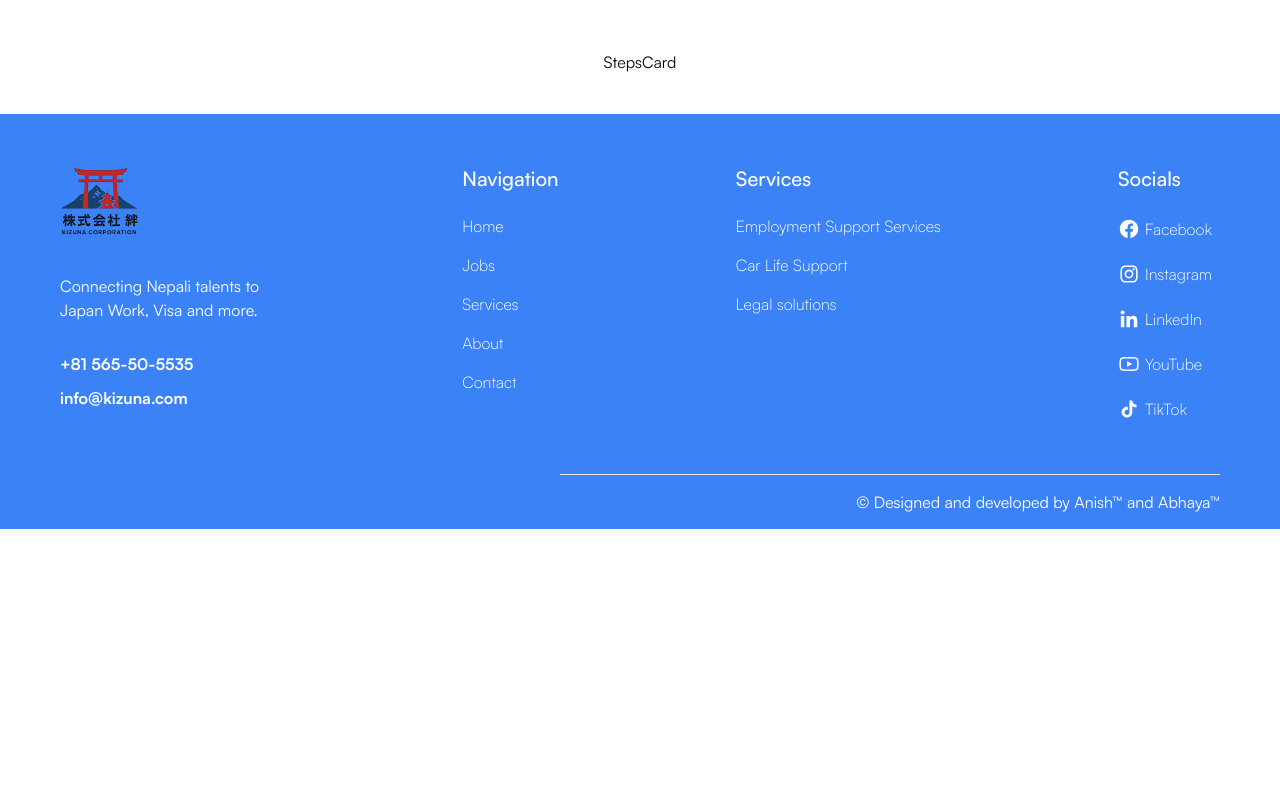
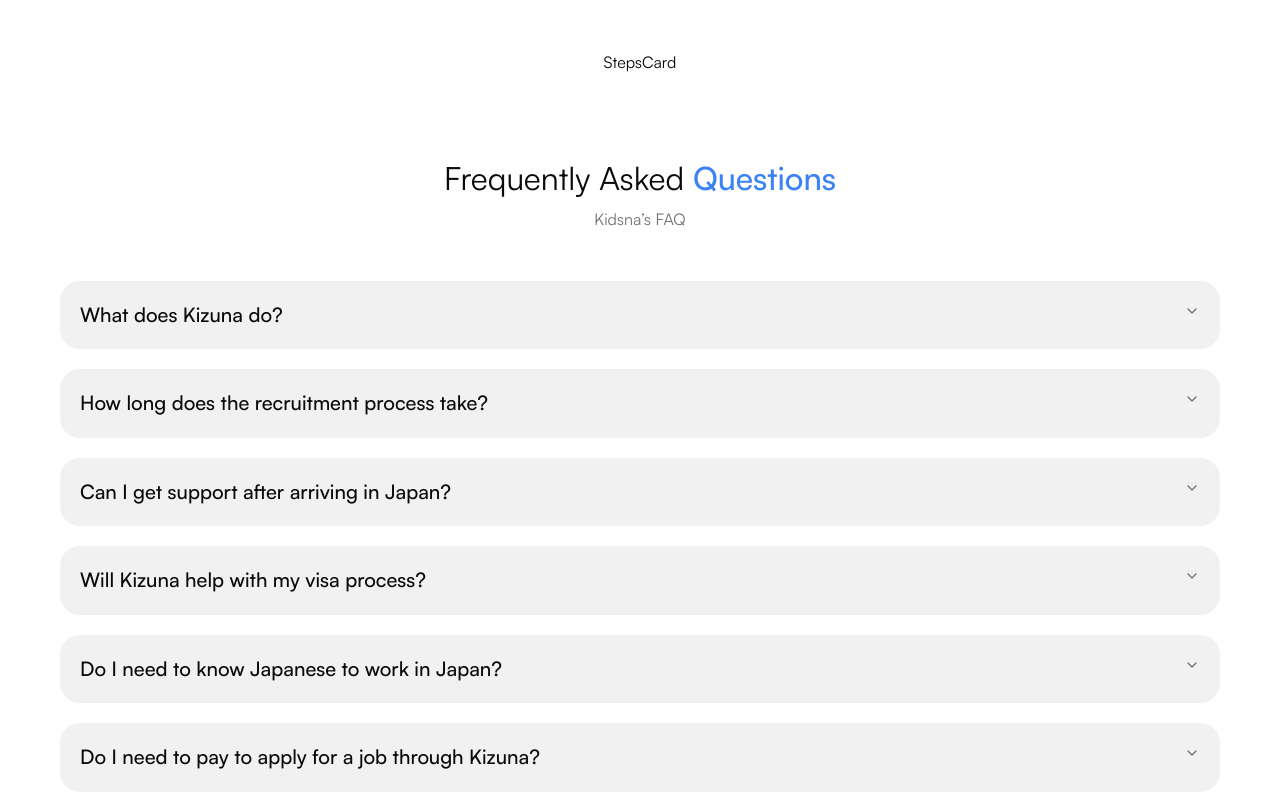
Before and after one commit to AnishSherchan/kizuna, a Next.js app: page / in a window 1280 px wide. Shown: the part 1948-2740 px from the top of the page. Before the commit the page ends 2477 px from the top, so only its background shows below. Built offline with nearby package versions, Linux system fonts and the light colour scheme; no server answers.

Commit message:
FAQ  page completed

```diff
--- a/app/constants/config.ts
+++ b/app/constants/config.ts
@@ -27,3 +27,30 @@
     image:legal_solutions
   },
 ];
+
+export const faqQuestions = [
+  {
+    question: "question1",
+    answer: "answer1",
+  },
+  {
+    question: "question2",
+    answer: "answer2",
+  },
+  {
+    question: "question3",
+    answer: "answer3",
+  },
+  {
+    question: "question4",
+    answer: "answer4",
+  },
+  {
+    question: "question5",
+    answer: "answer5",
+  },
+  {
+    question: "question6",
+    answer: "answer6",
+  }
+]
--- a/app/page.tsx
+++ b/app/page.tsx
@@ -3,19 +3,21 @@
 import OurServices from "@/components/organism/Home/OurServices";
 import About from "@/components/organism/Home/About";
 import Steps from "@/components/organism/Home/Steps";
+import Faq from "@/components/organism/Home/Faq";
 
 export default function HomePage() {
     return (
         <div className="relative h-full">
             <div className=" h-[38rem] bg-[url('/assets/images/BackgroundImage.png')] bg-cover bg-center">
                 <MaxWidthWrapper className="h-full" isPageContent>
-          <HeroSection />
+                    <HeroSection/>
                 </MaxWidthWrapper>
             </div>
             <MaxWidthWrapper className="h-full" isPageContent>
-        <OurServices />
-        <About />
-        <Steps />
+                <OurServices/>
+                <About/>
+                <Steps/>
+                <Faq/>
             </MaxWidthWrapper>
         </div>
     );
--- /dev/null
+++ b/components/organism/Home/Faq.tsx
@@ -0,0 +1,40 @@
+import React from 'react';
+import ContentWrapper from "@/components/Layout/ContentWrapper";
+import {faqQuestions} from "@/app/constants/config";
+
+import {
+    Accordion,
+    AccordionContent,
+    AccordionItem,
+    AccordionTrigger,
+} from "@/components/ui/accordion"
+import Text from "@/components/atom/Text";
+import {useTranslations} from "next-intl";
+
+const Faq = () => {
+    const t= useTranslations("FAQPage")
+    return (
+        <ContentWrapper heading={t("heading")} headingSpan={t("headingSpan")} subHeading={t('subHeading')}>
+            <div className={'w-full '}>
+                <Accordion type="multiple">
+                    <div className={'space-y-[20px] '}>
+                        {faqQuestions.map((q, i) => (
+                            <div className={'bg-[#F1F1F1] rounded-[20px] p-[20px]'} key={i}>
+                                <AccordionItem value={t(q.question)}>
+                                    <AccordionTrigger><Text variant={'card_heading'}
+                                                            className={'font-medium cursor-pointer'}>{t(q.question)}</Text></AccordionTrigger>
+                                    <AccordionContent>
+                                        <Text variant={'nav'}>{t(q.answer)}</Text>
+                                    </AccordionContent>
+                                </AccordionItem>
+                            </div>
+                        ))}
+
+                    </div>
+                </Accordion>
+            </div>
+        </ContentWrapper>
+    );
+};
+
+export default Faq;
--- /dev/null
+++ b/components/ui/accordion.tsx
@@ -0,0 +1,68 @@
+"use client"
+
+import * as React from "react"
+import * as AccordionPrimitive from "@radix-ui/react-accordion"
+import {ChevronDownIcon} from "lucide-react"
+
+import {cn} from "@/lib/utils"
+
+function Accordion({
+                       ...props
+                   }: React.ComponentProps<typeof AccordionPrimitive.Root>) {
+    return <AccordionPrimitive.Root data-slot="accordion" {...props} />
+}
+
+function AccordionItem({
+                           className,
+                           ...props
+                       }: React.ComponentProps<typeof AccordionPrimitive.Item>) {
+    return (
+        <AccordionPrimitive.Item
+            data-slot="accordion-item"
+            className={cn("border-b last:border-b-0", className)}
+            {...props}
+        />
+    )
+}
+
+function AccordionTrigger({
+                              className,
+                              children,
+                              ...props
+                          }: React.ComponentProps<typeof AccordionPrimitive.Trigger>) {
+    return (
+        <AccordionPrimitive.Header className="flex">
+            {/*Made changes here for removing padding for the text and border*/}
+            <AccordionPrimitive.Trigger
+                data-slot="accordion-trigger"
+                className={cn(
+                    "focus-visible:border-ring focus-visible:ring-ring/50 flex flex-1 items-start justify-between gap-4 rounded-md  text-left text-sm font-medium transition-all outline-none focus-visible:ring-[3px] disabled:pointer-events-none disabled:opacity-50 [&[data-state=open]>svg]:rotate-180",
+                    className
+                )}
+                {...props}
+            >
+                {children}
+                <ChevronDownIcon
+                    className="text-muted-foreground pointer-events-none size-4 shrink-0 translate-y-0.5 transition-transform duration-200"/>
+            </AccordionPrimitive.Trigger>
+        </AccordionPrimitive.Header>
+    )
+}
+
+function AccordionContent({
+                              className,
+                              children,
+                              ...props
+                          }: React.ComponentProps<typeof AccordionPrimitive.Content>) {
+    return (
+        <AccordionPrimitive.Content
+            data-slot="accordion-content"
+            className="data-[state=closed]:animate-accordion-up data-[state=open]:animate-accordion-down overflow-hidden text-sm pt-[20px]"
+            {...props}
+        >
+            <div className={cn("pt-0", className)}>{children}</div>
+        </AccordionPrimitive.Content>
+    )
+}
+
+export {Accordion, AccordionItem, AccordionTrigger, AccordionContent}
--- a/lang/en.json
+++ b/lang/en.json
@@ -61,5 +61,22 @@
   },
   "Commons": {
     "view_more": "View More"
+  },
+  "FAQPage": {
+    "heading": "Frequently Asked",
+    "headingSpan": "Kidsna’s FAQ",
+    "subHeading": "Questions",
+    "question1": "What does Kizuna do?",
+    "answer1": "We help skilled Nepali professionals connect with employers in Japan, offering job placement, visa support, and lifestyle consultation.",
+    "question2": "How long does the recruitment process take?",
+    "answer2": "This varies depending on your profile and the job, but we ensure regular communication and keep you updated every step of the way",
+    "question3": "Can I get support after arriving in Japan?",
+    "answer3": "Absolutely! We also assist with post-arrival total support.",
+    "question4": "Will Kizuna help with my visa process?",
+    "answer4": "Yes! We provide full guidance and support during your visa application, including documentation .",
+    "question5": "Do I need to know Japanese to work in Japan?",
+    "answer5": "Yes! But some roles may require only basic Japanese. We help guide you based on your language level and can suggest training if needed.",
+    "question6": "Do I need to pay to apply for a job through Kizuna?",
+    "answer6": "No. There are no hidden charges for applying. We offer transparent and ethical recruitment services but we may charge training fees in some cases."
   }
 }
--- a/lang/jp.json
+++ b/lang/jp.json
@@ -61,5 +61,22 @@
   },
   "Commons": {
     "view_more": "もっと見る"
+  },
+  "FAQPage": {
+    "heading": "よくある質問",
+    "headingSpan": "絆の FAQ",
+    "subHeading": "",
+    "question1": "絆の事業内容は?",
+    "answer1": "私たちは、ネパールの優秀な人材と日本の企業とのマッチングを支援し、求人紹介、ビ ザサポート、ライフスタイルコンサルティングを提供しています。",
+    "question2": "採用プロセスにはどのくらいの時間がかかりますか?",
+    "answer2": "あなたのプロフィールや仕事内容によって異なりますが、定期的に連絡を取り合い、進 捗状況を随時お知らせします。",
+    "question3": "日本到着後もサポートを受けられますか?",
+    "answer3": "もちろんです!到着後のトータルサポートも提供しています。",
+    "question4": "絆はビザ手続きのサポートもしてくれますか?",
+    "answer4": "はい!ビザ申請中は、書類作成を含め、全面的なガイダンスとサポートを提供します。",
+    "question5": "日本で働くには日本語が必要ですか?",
+    "answer5": "はい!ただし、基本的な日本語で十分な職種もあります。あなたの語学レベルに合わせ てサポートし、必要に応じてトレーニングのご提案もいたします。",
+    "question6": "絆を通して求人に応募するには料金がかかりますか?",
+    "answer6": "いいえ。応募に料金はかかりません。当社は透明性と倫理性を重視した採用サー ビスを提供しています。ただし、場合によっては研修の為の費用を請求することがありま す。"
   }
 }
--- a/package.json
+++ b/package.json
@@ -9,6 +9,7 @@
     "lint": "next lint"
   },
   "dependencies": {
+    "@radix-ui/react-accordion": "^1.2.11",
     "@radix-ui/react-dropdown-menu": "^2.1.15",
     "@radix-ui/react-slot": "^1.2.3",
     "class-variance-authority": "^0.7.1",
```
Also changed, not shown: 1 other file (tests, documents, lock files or other folders). Lines whose indentation alone changed are shown as unchanged.
